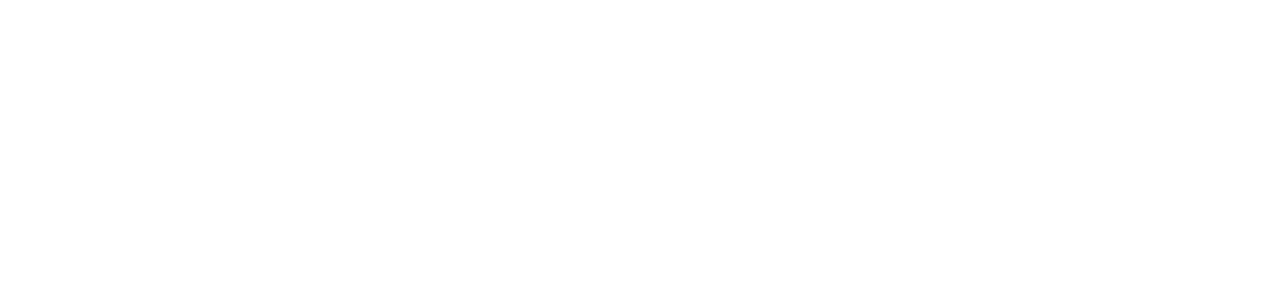
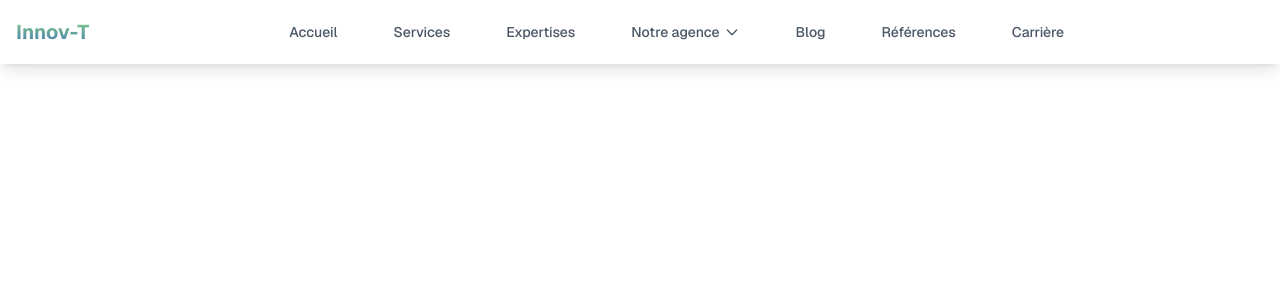
Before and after one commit to ANDRIANALISOA-sylvere/innov-T-Website, a Next.js app: page / in a window 1280 px wide. Shown: the top 300 px of the page. Built offline with nearby package versions, Linux system fonts and the light colour scheme.

Commit message:
feat : Add NavBar component with mobile and desktop versions

```diff
--- a/app/globals.css
+++ b/app/globals.css
@@ -18,7 +18,3 @@
     --foreground: #ededed;
   }
 }
-
-body {
-  font-family: Arial, Helvetica, sans-serif;
-}
--- a/app/layout.js
+++ b/app/layout.js
@@ -1,5 +1,6 @@
 import { Geist, Geist_Mono } from "next/font/google";
 import "./globals.css";
+import NavBar from "@/components/common/NavBar";
 
 const geistSans = Geist({
   variable: "--font-geist-sans",
@@ -20,8 +21,9 @@
   return (
     <html lang="en">
       <body
-        className={`${geistSans.variable} ${geistMono.variable} antialiased`}
+        className={`${geistSans.variable} font-sans ${geistMono.variable} antialiased`}
       >
+        <NavBar/>
         {children}
       </body>
     </html>
--- /dev/null
+++ b/components/common/NavBar.jsx
@@ -0,0 +1,275 @@
+"use client";
+
+import { useState } from "react";
+import Link from "next/link";
+
+export default function NavBar() {
+  const [isDropdownOpen, setIsDropdownOpen] = useState(false);
+  const [isMobileMenuOpen, setIsMobileMenuOpen] = useState(false);
+
+  return (
+    <nav className="bg-white shadow-lg sticky top-0 z-50">
+      <div className="max-w-7xl mx-auto px-4">
+        <div className="flex justify-between items-center h-16">
+          {/* Logo à droite */}
+          <div className="flex-shrink-0 ml-auto md:ml-0 md:mr-auto">
+            <Link href="/" className="text-xl font-bold">
+              <span className="bg-gradient-to-b from-[rgba(78,180,30,0.67)] to-[rgba(8,58,134,0.68)] bg-clip-text text-transparent">
+                Innov-T
+              </span>
+            </Link>
+          </div>
+
+          {/* Menu desktop - au milieu */}
+          <div className="hidden md:flex items-center justify-center flex-1">
+            <div className="flex space-x-8">
+              <Link
+                href="/"
+                className="text-gray-600 hover:text-black px-3 py-2 text-sm font-medium transition duration-300"
+              >
+                Accueil
+              </Link>
+
+              <Link
+                href="/services"
+                className="text-gray-600 hover:text-black px-3 py-2 text-sm font-medium transition duration-300"
+              >
+                Services
+              </Link>
+
+              <Link
+                href="/expertises"
+                className="text-gray-600 hover:text-black px-3 py-2 text-sm font-medium transition duration-300"
+              >
+                Expertises
+              </Link>
+
+              {/* Dropdown Notre Agence */}
+              <div className="relative">
+                <button
+                  onClick={() => setIsDropdownOpen(!isDropdownOpen)}
+                  className="text-gray-600 hover:text-black px-3 py-2 text-sm font-medium transition duration-300 flex items-center cursor-pointer"
+                >
+                  Notre agence
+                  <svg
+                    className={`ml-1 h-4 w-4 transition-transform ${
+                      isDropdownOpen ? "rotate-180" : ""
+                    }`}
+                    fill="none"
+                    viewBox="0 0 24 24"
+                    stroke="currentColor"
+                  >
+                    <path
+                      strokeLinecap="round"
+                      strokeLinejoin="round"
+                      strokeWidth={2}
+                      d="M19 9l-7 7-7-7"
+                    />
+                  </svg>
+                </button>
+
+                {isDropdownOpen && (
+                  <div className="absolute left-0 mt-2 w-48 bg-white rounded-md shadow-lg py-1 z-50 border border-gray-200">
+                    <Link
+                      href="/a-propos"
+                      className="block px-4 py-2 text-sm text-gray-700 hover:bg-gray-50 hover:text-black"
+                      onClick={() => setIsDropdownOpen(false)}
+                    >
+                      À propos
+                    </Link>
+                    <Link
+                      href="/equipes"
+                      className="block px-4 py-2 text-sm text-gray-700 hover:bg-gray-50 hover:text-black"
+                      onClick={() => setIsDropdownOpen(false)}
+                    >
+                      Équipes
+                    </Link>
+                    <Link
+                      href="/pourquoi-nous"
+                      className="block px-4 py-2 text-sm text-gray-700 hover:bg-gray-50 hover:text-black"
+                      onClick={() => setIsDropdownOpen(false)}
+                    >
+                      Pourquoi Nous ?
+                    </Link>
+                  </div>
+                )}
+              </div>
+
+              <Link
+                href="/blog"
+                className="text-gray-600 hover:text-black px-3 py-2 text-sm font-medium transition duration-300"
+              >
+                Blog
+              </Link>
+
+              <Link
+                href="/references"
+                className="text-gray-600 hover:text-black px-3 py-2 text-sm font-medium transition duration-300"
+              >
+                Références
+              </Link>
+
+              <Link
+                href="/carriere"
+                className="text-gray-600 hover:text-black px-3 py-2 text-sm font-medium transition duration-300"
+              >
+                Carrière
+              </Link>
+            </div>
+          </div>
+
+          {/* Bouton menu mobile */}
+          <div className="md:hidden flex items-center">
+            <button
+              onClick={() => setIsMobileMenuOpen(!isMobileMenuOpen)}
+              className="text-gray-600 hover:text-black p-2 cursor-pointer"
+            >
+              <svg
+                className="h-6 w-6"
+                fill="none"
+                viewBox="0 0 24 24"
+                stroke="currentColor"
+              >
+                {isMobileMenuOpen ? (
+                  <path
+                    strokeLinecap="round"
+                    strokeLinejoin="round"
+                    strokeWidth={2}
+                    d="M6 18L18 6M6 6l12 12"
+                  />
+                ) : (
+                  <path
+                    strokeLinecap="round"
+                    strokeLinejoin="round"
+                    strokeWidth={2}
+                    d="M4 6h16M4 12h16M4 18h16"
+                  />
+                )}
+              </svg>
+            </button>
+          </div>
+        </div>
+
+        {/* Menu mobile */}
+        {isMobileMenuOpen && (
+          <div className="md:hidden bg-white border-t border-gray-200">
+            <div className="px-2 pt-2 pb-3 space-y-1">
+              <Link
+                href="/"
+                className="block px-3 py-2 text-gray-600 hover:text-black hover:bg-gray-50 rounded-md"
+                onClick={() => setIsMobileMenuOpen(false)}
+              >
+                Accueil
+              </Link>
+
+              <Link
+                href="/services"
+                className="block px-3 py-2 text-gray-600 hover:text-black hover:bg-gray-50 rounded-md"
+                onClick={() => setIsMobileMenuOpen(false)}
+              >
+                Services
+              </Link>
+
+              <Link
+                href="/expertises"
+                className="block px-3 py-2 text-gray-600 hover:text-black hover:bg-gray-50 rounded-md"
+                onClick={() => setIsMobileMenuOpen(false)}
+              >
+                Expertises
+              </Link>
+
+              <div
+                className="px-3 py-2 text-gray-600 font-medium cursor-pointer"
+                onClick={() => setIsDropdownOpen(!isDropdownOpen)}
+              >
+                Notre agence
+                <svg
+                  className={`ml-1 h-4 w-4 inline transition-transform ${
+                    isDropdownOpen ? "rotate-180" : ""
+                  }`}
+                  fill="none"
+                  viewBox="0 0 24 24"
+                  stroke="currentColor"
+                >
+                  <path
+                    strokeLinecap="round"
+                    strokeLinejoin="round"
+                    strokeWidth={2}
+                    d="M19 9l-7 7-7-7"
+                  />
+                </svg>
+              </div>
+
+              {isDropdownOpen && (
+                <div className="pl-6 space-y-1">
+                  <Link
+                    href="/a-propos"
+                    className="block px-3 py-2 text-gray-500 hover:text-black hover:bg-gray-50 rounded-md"
+                    onClick={() => {
+                      setIsMobileMenuOpen(false);
+                      setIsDropdownOpen(false);
+                    }}
+                  >
+                    À propos
+                  </Link>
+                  <Link
+                    href="/equipes"
+                    className="block px-3 py-2 text-gray-500 hover:text-black hover:bg-gray-50 rounded-md"
+                    onClick={() => {
+                      setIsMobileMenuOpen(false);
+                      setIsDropdownOpen(false);
+                    }}
+                  >
+                    Équipes
+                  </Link>
+                  <Link
+                    href="/pourquoi-nous"
+                    className="block px-3 py-2 text-gray-500 hover:text-black hover:bg-gray-50 rounded-md"
+                    onClick={() => {
+                      setIsMobileMenuOpen(false);
+                      setIsDropdownOpen(false);
+                    }}
+                  >
+                    Pourquoi Nous ?
+                  </Link>
+                </div>
+              )}
+
+              <Link
+                href="/blog"
+                className="block px-3 py-2 text-gray-600 hover:text-black hover:bg-gray-50 rounded-md"
+                onClick={() => setIsMobileMenuOpen(false)}
+              >
+                Blog
+              </Link>
+
+              <Link
+                href="/references"
+                className="block px-3 py-2 text-gray-600 hover:text-black hover:bg-gray-50 rounded-md"
+                onClick={() => setIsMobileMenuOpen(false)}
+              >
+                Références
+              </Link>
+
+              <Link
+                href="/carriere"
+                className="block px-3 py-2 text-gray-600 hover:text-black hover:bg-gray-50 rounded-md"
+                onClick={() => setIsMobileMenuOpen(false)}
+              >
+                Carrière
+              </Link>
+            </div>
+          </div>
+        )}
+      </div>
+
+      {/* Overlay pour fermer le dropdown en cliquant ailleurs */}
+      {isDropdownOpen && (
+        <div
+          className="fixed inset-0 z-40"
+          onClick={() => setIsDropdownOpen(false)}
+        />
+      )}
+    </nav>
+  );
+}
--- a/package.json
+++ b/package.json
@@ -8,9 +8,10 @@
     "start": "next start"
   },
   "dependencies": {
+    "lucide-react": "^0.545.0",
+    "next": "15.5.5",
     "react": "19.1.0",
-    "react-dom": "19.1.0",
-    "next": "15.5.5"
+    "react-dom": "19.1.0"
   },
   "devDependencies": {
     "@tailwindcss/postcss": "^4",
```
Also changed, not shown: components/common/Footer.jsx (added), 1 other file (tests, documents, lock files or other folders).
